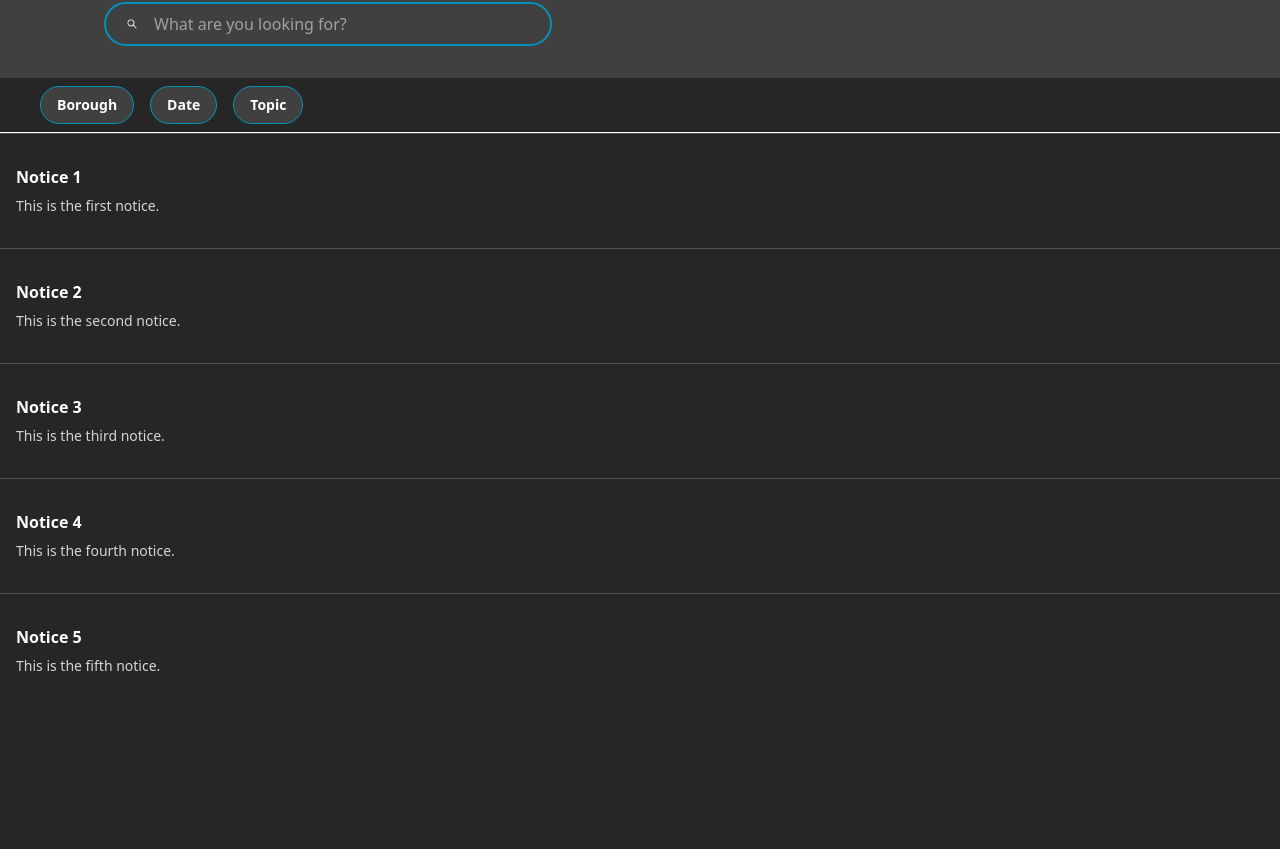
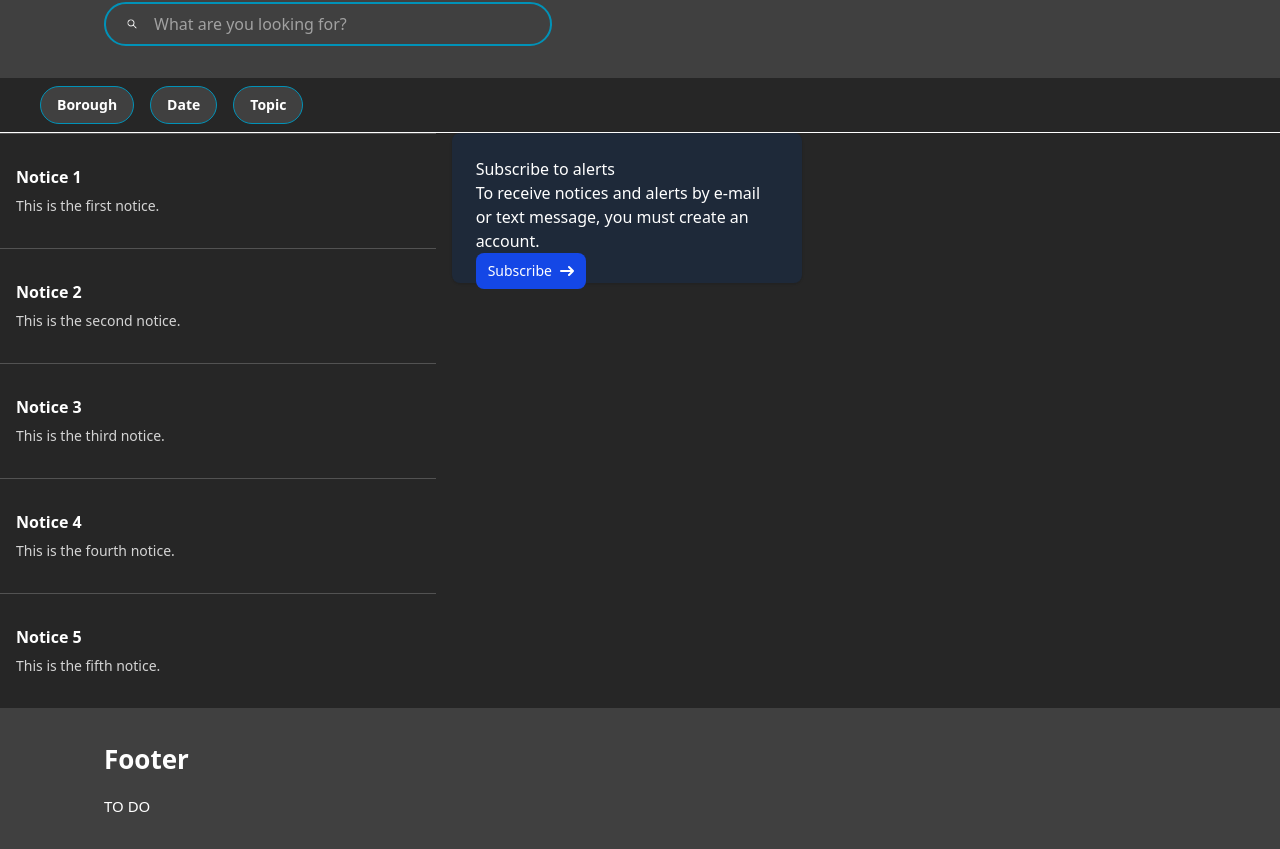
Before and after one commit to TyagoCodes/LaboMontrealSite, a React (Vite) app: page / in a window 1280 px wide. Shown: the part 229-1078 px from the top of the page. Before the commit the page ends 937 px from the top, so only its background shows below. Built offline with nearby package versions, Linux system fonts and the light colour scheme.

Commit message:
+ sect alertes, newsletter + footer

```diff
--- a/src/App.tsx
+++ b/src/App.tsx
@@ -20,6 +20,7 @@ function App() {
     return (
         <>
             <NavBar/>
+
             {/* search part*/} {/* a faire en component*/}
             <div className="bg-neutral-700 py-8 px-26">
                 <div className="flex flex-col gap-y-4">
@@ -37,15 +38,17 @@ function App() {
                     </div>
                 </div>
             </div>
+
             {/* filter part*/} {/* a faire en component*/}
             <div className="px-10 py-2 border-b flex flex-row-3">
                 <button className="button-sec3-style" onClick={() => console.log("button 1 clicked")}>Borough</button>
                 <button className="button-sec3-style mx-4" onClick={() => console.log("button 2 clicked")}>Date</button>
                 <button className="button-sec3-style" onClick={() => console.log("button 3 clicked")}>Topic</button>
             </div>
+
             {/* grid for news and newsletter */} {/* a faire en component*/}
-            <div>
-                <ul>
+            <div className="grid grid-flow-col grid-rows-3 gap-4">
+                <ul className="row-span-3 ">
                     {
                         nouvelleList.map((n, i) =>
                             <li key={i} className="border-t border-neutral-600 py-4">
@@ -62,8 +65,32 @@ function App() {
                         )
                     }
                 </ul>
+
+                <div className="block w-[350px] h-[150px] col-span-2 rounded-lg shadow-sm bg-gray-800 p-6">
+                    <h1>Subscribe to alerts</h1>
+                    <p>To receive notices and alerts by e-mail or text message, you must create an account.</p>
+                    <a href="/subcriptionLink" className="inline-flex items-center px-3 py-2 text-sm font-medium text-center text-white bg-blue-700 rounded-lg hover:bg-blue-800 focus:ring-4 focus:outline-none focus:ring-blue-300 dark:bg-blue-600 dark:hover:bg-blue-700 dark:focus:ring-blue-800">
+                        Subscribe
+                        <svg className="rtl:rotate-180 w-3.5 h-3.5 ms-2" aria-hidden="true"
+                             xmlns="http://www.w3.org/2000/svg" fill="none" viewBox="0 0 14 10">
+                            <path stroke="currentColor" stroke-linecap="round" stroke-linejoin="round" stroke-width="2"
+                                  d="M1 5h12m0 0L9 1m4 4L9 9"/>
+                        </svg>
+                    </a>
+                </div>
+
+                <div className="col-span-2 row-span-2 ...">
+                    <h1></h1>
+                </div>
             </div>
+
             {/*  Footer  */}
+            <footer className="bg-neutral-700 py-8 px-26">
+                <div className="flex flex-col gap-y-4">
+                    <h1 className="text-[26px] font-bold">Footer</h1>
+                    <h3 className="text-[15px]">TO DO</h3>
+                </div>
+            </footer>
         </>
     )
 }
```
